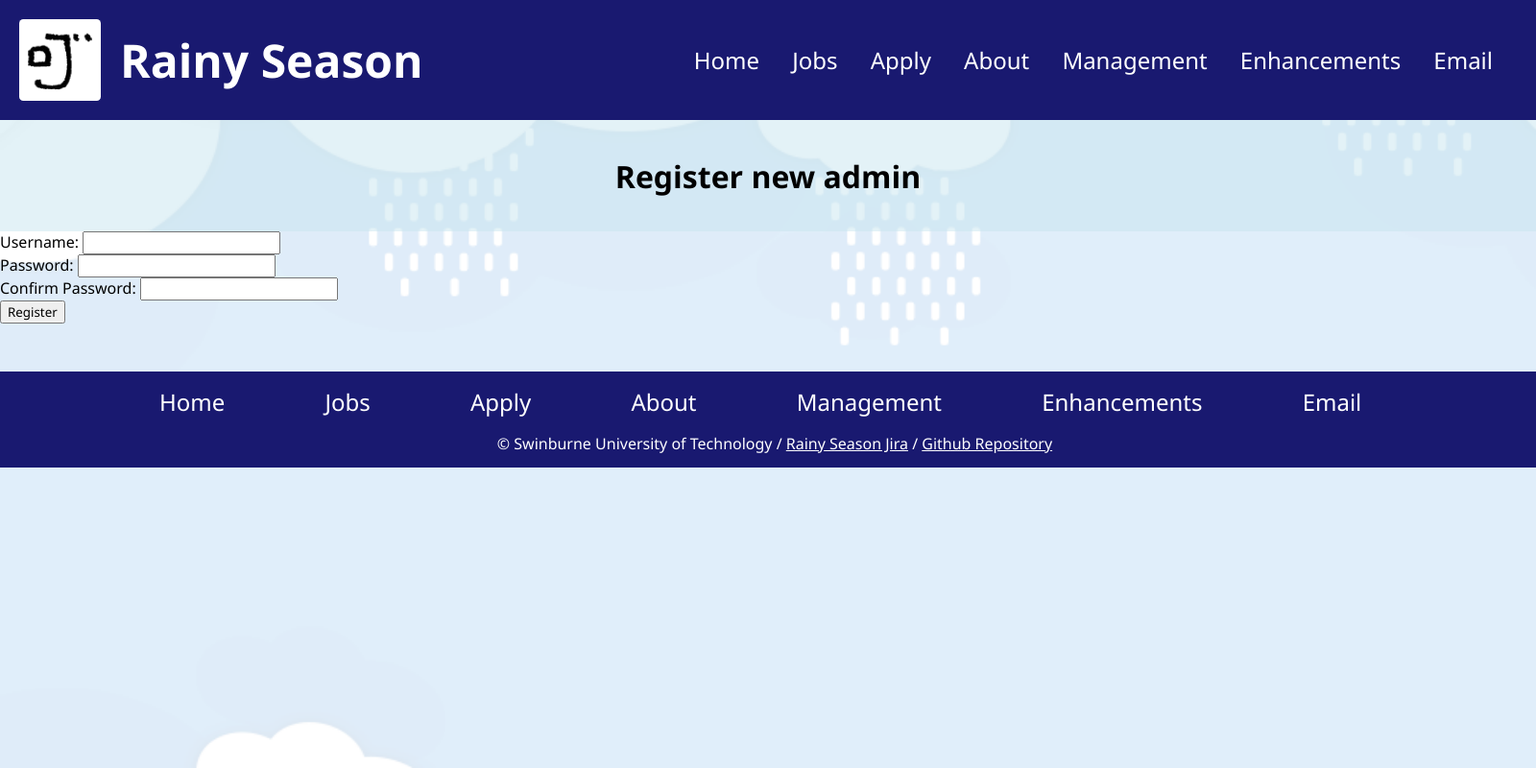
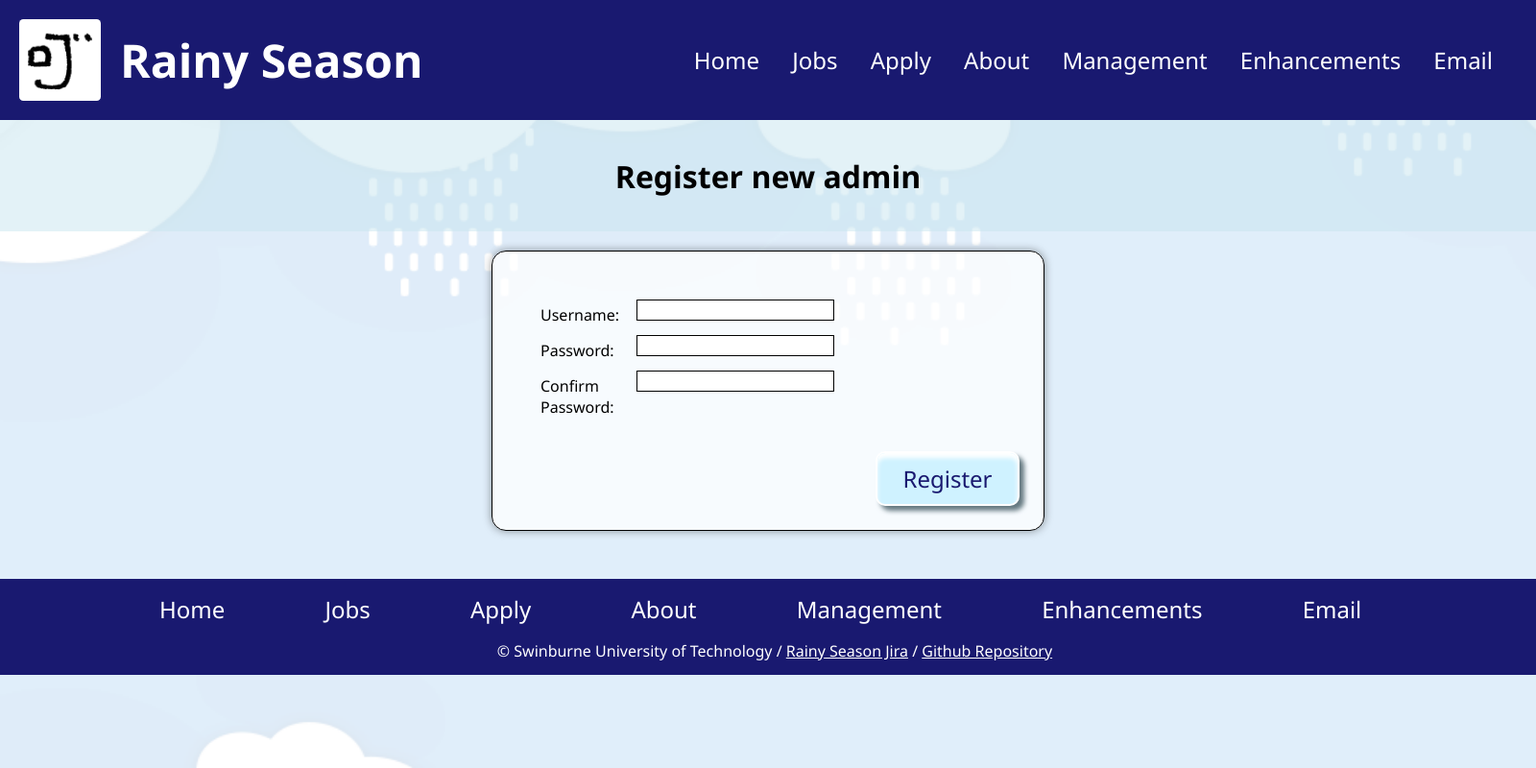
Before and after one commit to Bigteaforfolks/sw_cos10026_rainy_season_part2, a PHP site: page /register.php in a window 1600 px wide. Shown: the whole page at 96% size. Run offline with PHP 8.4, Linux system fonts and the light colour scheme.

Commit message:
styling for register.php

```diff
--- a/project2/manage.php
+++ b/project2/manage.php
@@ -97,7 +97,7 @@
             </div>
 
             <!-- Submit Entered Values -->
-            <div class="form-input"> <!-- Added form-input div -->
+            <div class="form-input">
                 <input type="submit" name="submit" class="form-button" value="List EOIs">
             </div>
         </form>
--- a/project2/register.php
+++ b/project2/register.php
@@ -1,12 +1,16 @@
 <!DOCTYPE html>
-<html>
+<html lang="en">
 <head>
+    <meta charset="UTF-8">
+    <meta name="description" content="Register Page for New User.">
+    <meta name="keywords" content="Rainy Season, Jobs, Apply, Application, Work">
+    <meta name="author" content="Oakley Tang">
     <title>Register</title>
 
     <!-- Reference to external CSS file -->
     <link href="styles/styles.css" rel="stylesheet">
 </head>
-<body>
+<body id="register-page">
 
     <?php
         include 'header.inc';
@@ -17,24 +21,32 @@
         <h2>Register new admin</h2>
     </section>
 
+    <div id="form-container">
+        <div class="form-section">
             <form method="POST" action="process_register.php">
-        <div>
-            <label class="user">Username: </label>
-            <input type="text" id="username" name="username" autocomplete="off" required>
+                <div class="form-group">
+                    <div class="form-field">
+                        <label for="username" class="form-field__label">Username: </label>
+                        <input type="text" id="username" name="username" class="form-field__textbox" autocomplete="off" required>
                     </div>
 
-        <div>
-            <label class="pass">Password: </label>
-            <input type="password" id="password" name="password" required>
+                    <div class="form-field">
+                        <label for="password" class="form-field__label">Password: </label>
+                        <input type="password" id="password" name="password" class="form-field__textbox" required>
                     </div>
 
-        <div>
-            <label class="confirm_pass">Confirm Password: </label>
-            <input type="password" id="confirm_password" name="confirm_password" required>
+                    <div class="form-field">
+                        <label for="confirm_password" class="form-field__label">Confirm Password: </label>
+                        <input type="password" id="confirm_password" name="confirm_password" class="form-field__textbox" required>
+                    </div>
                 </div>
 
-        <input type="submit" value="Register">
+                <div class="form-input">
+                    <input type="submit" value="Register" class="form-button">
+                </div>
             </form>
+        </div>
+    </div>
 
     <?php
         include 'footer.inc';
--- a/project2/styles/styles.css
+++ b/project2/styles/styles.css
@@ -274,7 +274,7 @@
 
 /* Apply page style elements */
 
-.form-field *:required {
+.form-field *:empty *:required {
     background-color: rgb(255, 240, 240);
 }
 
@@ -503,7 +503,7 @@
     margin: 20px 15%;
 }
 
-#login-page .form-input .form-button, #manage-page .form-input .form-button {
+#login-page .form-input .form-button, #manage-page .form-input .form-button, #register-page .form-input .form-button {
     border: solid 2px #FFFFFF;
     border-radius: 10px;
     padding: 10px 20px;
@@ -518,12 +518,12 @@
     margin: 5px;
 }
 
-#login-page .form-input .form-button:hover, #manage-page .form-input .form-button:hover {
+#login-page .form-input .form-button:hover, #manage-page .form-input .form-button:hover, #register-page .form-input .form-button:hover {
     background-color: rgb(219, 246, 255);
     box-shadow: inset 0 5px 5px 0 white, 3px 3px 2px 0px rgb(58, 70, 75);
 }
 
-#login-page .form-input .form-button:active, #manage-page .form-input .form-button:active {
+#login-page .form-input .form-button:active, #manage-page .form-input .form-button:active, #register-page .form-input .form-button:active {
     box-shadow: 0;
 }
 
```
Lines whose indentation alone changed are shown as unchanged.
